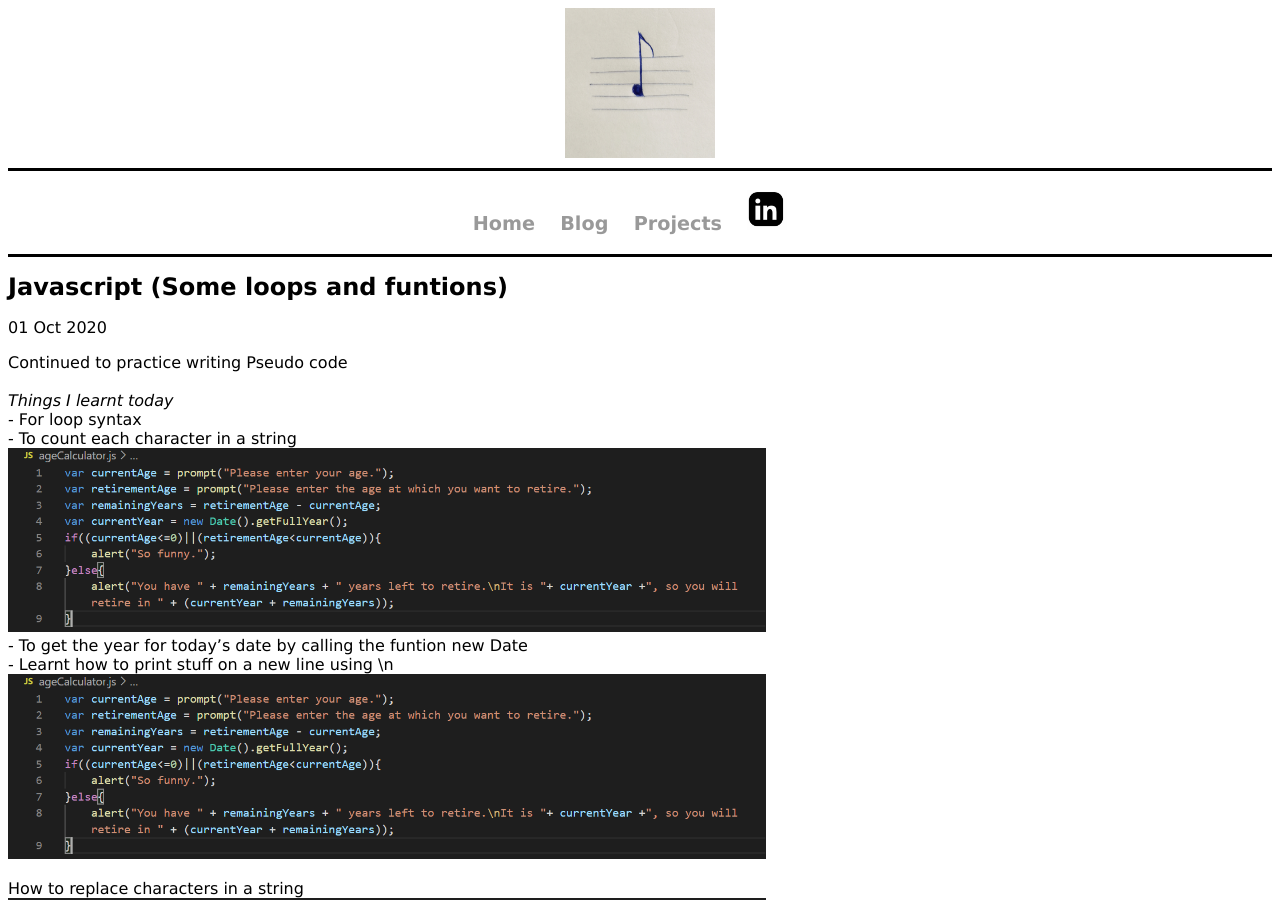
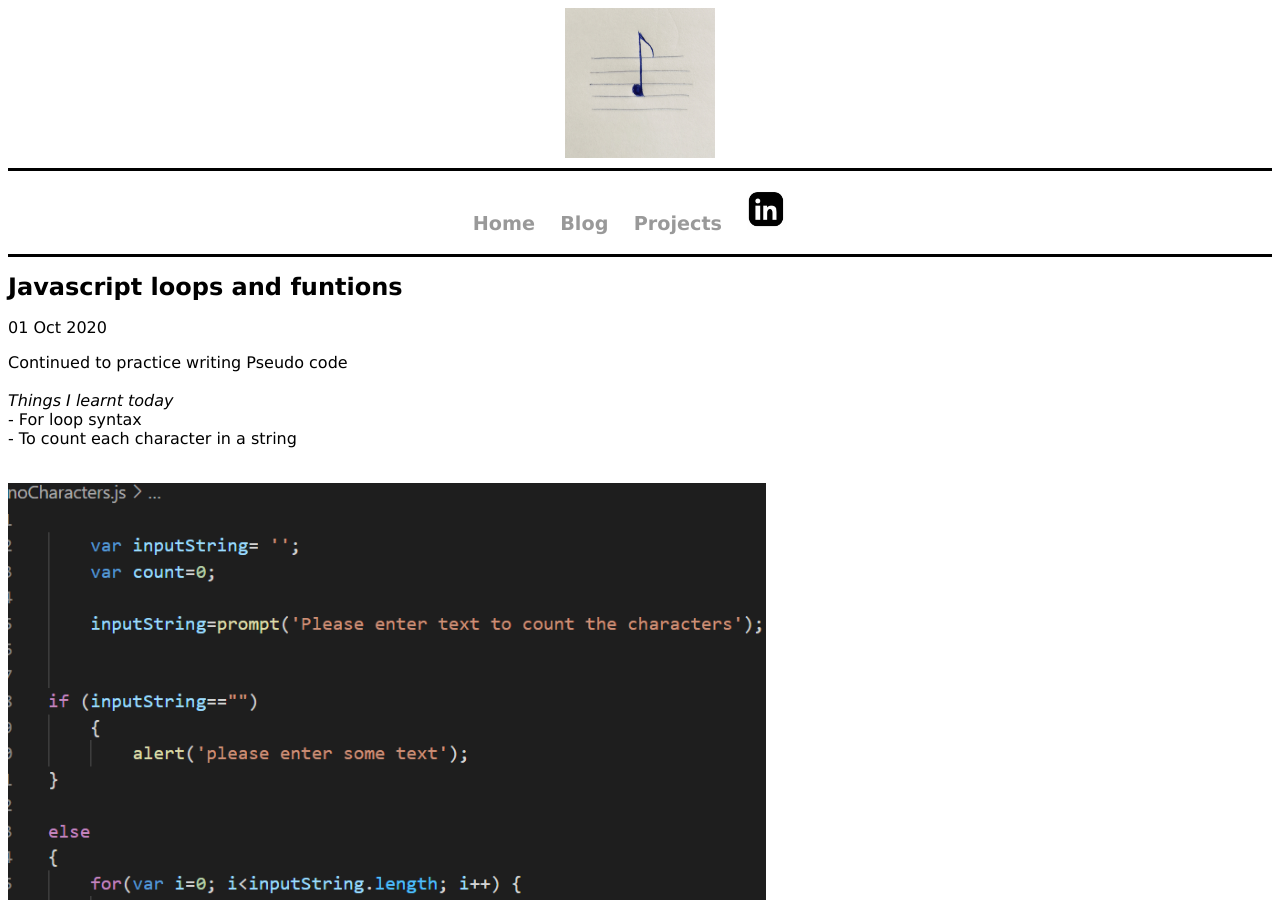
Before and after one commit to aineomugisha/aineomugisha.github.io, a Jekyll site: the page built from _posts/2020-10-01-Javascript-101-loops-and-functions.md, in a window 1280 px wide and 900 px high. Built offline with Jekyll 4.4.1, drawn with Linux system fonts in a browser that asks for light colours.

Commit message:
Update 2020-10-01-Javascript-101-loops-and-functions.md

```diff
--- a/_posts/2020-10-01-Javascript-101-loops-and-functions.md
+++ b/_posts/2020-10-01-Javascript-101-loops-and-functions.md
@@ -1,6 +1,6 @@
 ---
 layout: post
-title: "Javascript (Some loops and funtions)"
+title: "Javascript loops and funtions"
 date: 2020-10-01
 ---
 
@@ -9,7 +9,9 @@ Continued to practice writing Pseudo code
 <br><em>Things I learnt today</em>
 <br>- For loop syntax
 <br>- To count each character in a string
-<br><img src="/images/ageCalculator.png" alt="code for showing retirement age calculator and how to extract the year using new Date function">
+
+<br><img src="/images/noCharacters.png" alt="code for counting number of characters">
+
 <br>- To get the year for today's date by calling the funtion new Date
 <br>- Learnt how to print stuff on a new line using \n
 <br><img src="/images/ageCalculator.png" alt="code for showing retirement age calculator and how to extract the year using new Date function">
```
